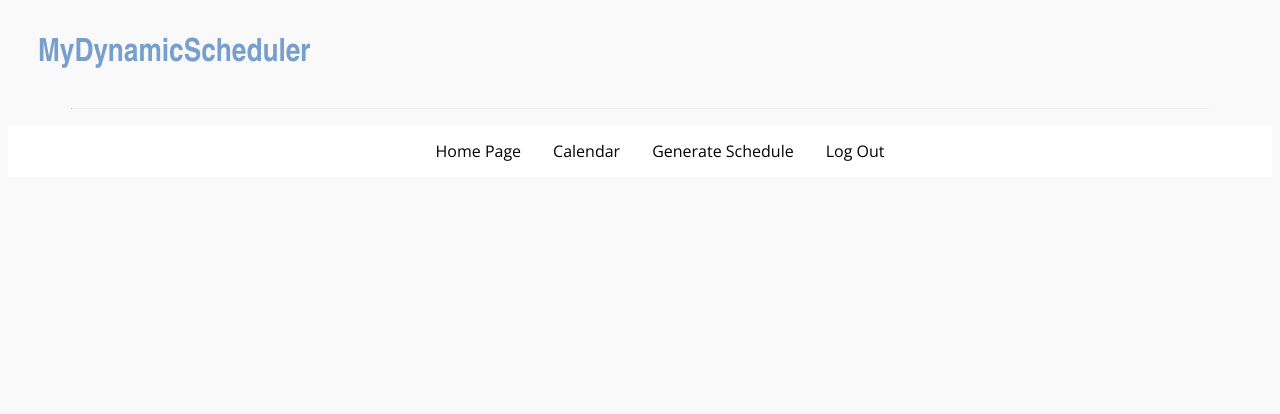
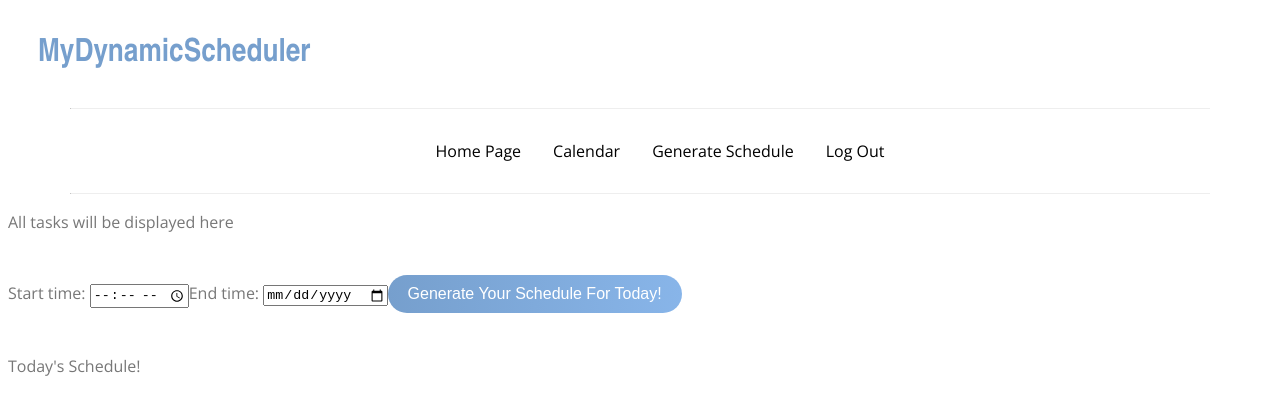
Before and after one commit to DerekMarshall855/MyDynamicScheduler, a React (Create React App) app in the folder my-dynamic-scheduler/: page /generate-schedule in a window 1280 px wide. Shown: the top 414 px of the page. Built offline with nearby package versions, Linux system fonts and the light colour scheme.

Commit message:
css stuff and schedule component

```diff
--- a/my-dynamic-scheduler/public/styles.css
+++ b/my-dynamic-scheduler/public/styles.css
@@ -2,6 +2,85 @@
 
 @import url(https://fonts.googleapis.com/css?family=Open+Sans:300,400,700);
 @import url(https://fonts.googleapis.com/icon?family=Material+Icons);
+
+/* VARIABLES */
+
+:root {
+  --main-color: #769fcd;
+  --main2-color: #b9d7ea;
+  --main3-color:   #d6e6f2;
+  --main4-color: #f7fbfc;
+  --text-color: #777;
+  --text-color-light: #ccc;
+  --border-color: #eee;
+  --cell-color: #f9f9f9;
+  --neutral-color: #fff;
+}
+
+/* GENERAL */
+
+body {
+  font-family: 'Open Sans', 'Helvetica Neue', 'Helvetica', 'Arial', sans-serif;
+  font-size: 1em;
+  font-weight: 300;
+  line-height: 1.5;
+  color: var(--text-color);
+  background: var(--neutral-color);
+}
+
+button{
+cursor: pointer;
+border: 0;
+border-radius: 5em;
+outline-width: thin;
+outline-color: #555555;;
+color: #fff;
+background: linear-gradient(to right,#769fcd,#88b5e9);
+padding: 10px 20px;
+margin: 25px 0px;
+font-size: 16px;
+}
+
+hr {
+  border-top: rgb(73, 73, 73);
+  width: 90%;
+}
+
+
+/*Website Name*/
+.name {
+  margin: 30px 30px;
+  color: var(--main-color);
+  font-family: 'Arial Narrow', sans-serif;
+}
+
+/* The navbar container */
+.topnav {
+  position: relative;
+  background-color: white;
+  text-align: center;
+}
+
+.topnav li {
+  display: inline-block;
+  background-color: white;
+
+}
+
+/* Navbar links */
+.topnav a {
+display: block;
+color: black;
+text-align: center;
+padding: 14px 16px;
+text-decoration: none;
+}
+
+/* Links - change color on hover */
+.topnav a:hover {
+background-color: #b9d7ea;
+color: black;
+}
 
 .icon {
   font-family: 'Material Icons', serif;
@@ -22,59 +101,14 @@
 }
 
 
-/* VARIABLES */
+/*Home page*/
 
-:root {
-  --main-color: #769fcd;
-  --text-color: #777;
-  --text-color-light: #ccc;
-  --border-color: #eee;
-  --bg-color: #f9f9f9;
-  --neutral-color: #fff;
+.Home-container {
+  background-color: var(--main4-color);
 }
 
 
-/* GENERAL */
-
-* {
-  box-sizing: border-box;
-}
-
-body {
-    font-family: 'Open Sans', 'Helvetica Neue', 'Helvetica', 'Arial', sans-serif;
-    font-size: 1em;
-    font-weight: 300;
-    line-height: 1.5;
-    color: var(--text-color);
-    background: var(--bg-color);
-    position: relative;
-}
-
-.header {
-  background-color: #f7fbfc;
-  /* text-align: center; */
-  padding: 20px;
-}
-/*Website Name*/
-hr {
-  border-top: 30px rgb(73, 73, 73);
-  width: 90%;
-}
-.name{
-  margin: 30px 30px;
-  color:#769fcd;
-  font-family: 'Arial Narrow', sans-serif;
-}
-
-main {
-  display: block;
-  margin: 0 auto;
-  margin-top: 5em;
-  max-width: 50em;
-}
-
-
-/* GRID */
+/* Calendar GRID */
 
 .row {
   margin: 0;
@@ -128,6 +162,7 @@ main {
   padding: 1.5em 0;
   border-bottom: 1px solid var(--border-color);
   color: var(--main-color);
+  background-color: #f7fbfc;
 }
 
 .calendar .header .icon {
@@ -152,7 +187,7 @@ main {
 .calendar .days {
   text-transform: uppercase;
   font-weight: 600;
-  color:  #b9d7ea;
+  color: var(--main2-color);
   font-size: 70%;
   padding: .75em 0;
   border-bottom: 1px solid var(--border-color);
@@ -166,10 +201,11 @@ main {
   cursor: pointer;
   background: var(--neutral-color);
   transition: 0.25s ease-out;
+  box-sizing: border-box;
 }
 
 .calendar .body .cell:hover {
-  background: var(--bg-color);
+  background: var(--cell-color);
   transition: 0.5s ease-out;
 }
 
@@ -219,7 +255,7 @@ main {
   box-shadow: 0px 11px 35px 2px rgba(0, 0, 0, 0.14);
   padding: 35px 50px;
   text-align: center;
-    background-color: #d6e6f2;
+  background-color: var(--main3-color);
   margin: 100px auto;
   font-family:'Gill Sans', sans-serif;
   width: 400px;
@@ -227,7 +263,7 @@ main {
 
 .Login h1{
     padding: 20px;
-    color: #769fcd;
+    color: var(--main-color);
     font-weight: bold;
     font-size: 23px;
 }
@@ -235,12 +271,17 @@ main {
 .Login form{
     padding-bottom: 30px;
 }
+.Login table{
+  width: 80%;
+  margin: 0 50px;
+}
 
 .Login label{
     font-weight: 700;
     font-size: 14px;
     letter-spacing: 0.5px;
     color: #555555;
+    text-align: end;
 }
 
 .Login input[type=text]{
@@ -249,7 +290,7 @@ main {
     border-radius: 20px;
     outline: none;
     padding: 10px;
-    margin: 10px 5px;
+    margin: 10px 0;
 
 }
 
@@ -278,31 +319,15 @@ main {
   color: #555555;
 }
 
-
-/* The navbar container */
-.topnav {
-  position: relative;
-  background-color: white;
-  text-align: center;
+/*Schedule*/
+.ScheduleGenerator .body .row {
+  border-bottom: 1px solid var(--border-color);
 }
 
-.topnav li {
-  display: inline-block;
-  background-color: white;
+/*Logout form*/
 
+.Logout-container{
+  text-align: center;
+  background-color: var(--main4-color);
+  padding: 10px 200px 100px 200px;
 }
-
-/* Navbar links */
-.topnav a {
-display: block;
-color: black;
-text-align: center;
-padding: 14px 16px;
-text-decoration: none;
-}
-
-/* Links - change color on hover */
-.topnav a:hover {
-background-color: #b9d7ea;
-color: black;
-}
--- a/my-dynamic-scheduler/src/components/Calendar.jsx
+++ b/my-dynamic-scheduler/src/components/Calendar.jsx
@@ -39,6 +39,7 @@ class Calendar extends React.Component {
         }
         return <div className="days row">{days}</div>;
     }
+
     renderCells(){
         const { currentMonth, selectedDate } = this.state;
 
--- a/my-dynamic-scheduler/src/components/LoginForm.jsx
+++ b/my-dynamic-scheduler/src/components/LoginForm.jsx
@@ -48,12 +48,12 @@ class LoginForm extends React.Component{
                             <td><label>Password: </label></td>
                             <td><input type="text" value={this.state.password} onChange={this.handlePasswordChange} /></td>
                         </tr>
-                        <tr>
-                            <td><input type="checkbox" value="Remember"/></td>
-                            <td><label>Remember Me</label></td>
-                        </tr>
                     </tbody>
                 </table>
+                <div>
+                   <input type="checkbox" value="Remember"/>
+                    <label>Remember Me</label>
+                </div>
                 <button type="submit" value="Log In">Login</button>
             </form>
             <p>Don't have an account? Sign up here!</p>
--- a/my-dynamic-scheduler/src/components/Main.jsx
+++ b/my-dynamic-scheduler/src/components/Main.jsx
@@ -5,7 +5,7 @@ import Home from '../pages/Home';
 import Login from '../pages/Login';
 import Signup from '../pages/Signup';
 import CalendarPage from '../pages/CalendarPage';
-import ScheduleGenerator from '../pages/ScheduleGenerator';
+import ScheduleGeneratorPage from '../pages/ScheduleGeneratorPage';
 import Logout from '../pages/Logout';
 
 
@@ -17,7 +17,7 @@ const Main = () => {
             <Route exact path='/signup' component={Signup}></Route>
             <Route exact path='/calendar' component={CalendarPage}></Route>
             <Route exact path='/logout' component={Logout}></Route>
-            <Route exact path='/generate-schedule' component={ScheduleGenerator}></Route>
+            <Route exact path='/generate-schedule' component={ScheduleGeneratorPage}></Route>
         </Switch>
     );
 }
--- a/my-dynamic-scheduler/src/components/NavBar.jsx
+++ b/my-dynamic-scheduler/src/components/NavBar.jsx
@@ -10,6 +10,7 @@ const NavBar = () => {
                 <li><NavLink to="generate-schedule">Generate Schedule</NavLink></li>
                 <li><NavLink to="logout">Log Out</NavLink></li>
             </ul>
+            <hr></hr>
        </div>
     );
 }
--- /dev/null
+++ b/my-dynamic-scheduler/src/components/ScheduleGenerator.jsx
@@ -0,0 +1,70 @@
+import React from 'react';
+import {format, addMinutes} from "date-fns";
+
+class ScheduleGenerator extends React.Component{
+    state = {
+        startTime: "",
+        endTime: "",
+        currentDay: new Date()
+    };
+
+    getTimes = (e, arg) => {
+        if (arg === "startTime"){
+            this.setState({startTime: e.target.value});
+        }
+        else if (arg === "endTime"){
+            this.setState({endTime: e.target.value});
+        }
+
+    }
+
+    displayDaySchedule = (e) => {
+        e.preventDefault();
+        let todayDate = this.state.startTime;
+        const timeFormat = "HH:mm";
+        let times = [];
+        const rows =[];
+
+        for (let i = 30; i < 300; i+=30){
+            let formattedTime = format(todayDate, timeFormat);
+
+            times.push(
+                <div className="time row" key={todayDate}>
+                <span className="time">{formattedTime}</span>
+                </div>
+            );
+            todayDate = addMinutes(todayDate, 30);
+        }
+        rows.push(
+            <div className="row" key={todayDate}>
+                {times}
+            </div>
+        );
+        times = [];
+
+        return <div className="body">{rows}</div>
+    }
+
+
+    render(){
+        return (
+            <div className="ScheduleGenerator">
+                <p>All tasks will be displayed here</p>
+                <form onSubmit={this.displayDaySchedule}>
+                    <label>Start time: </label>
+                    <input type="time" name="startTime"  onChange={ (e) => this.getTimes(e, 'startTime')}/>
+                    <label>End time: </label>
+                    <input type="date" name="endTime" onChange={ (e) => this.getTimes(e, 'endTime')}/>
+                    <button type="submit">Generate Your Schedule For Today!</button>
+                </form>
+
+                <p>Today's Schedule!</p>
+                {/* {this.renderSchedule()} */}
+            </div>
+        );
+
+    }
+
+}
+
+export default ScheduleGenerator;
--- a/my-dynamic-scheduler/src/pages/Home.js
+++ b/my-dynamic-scheduler/src/pages/Home.js
@@ -12,6 +12,10 @@ class Home extends React.Component {
             <div className="Home">
                 <Header />
                 <NavBar />
+                <div className="Home-container">
+                    <h1>Welcome to MyDynamicScheduler!</h1>
+
+                </div>
             </div>
         );
     }
--- a/my-dynamic-scheduler/src/pages/Logout.js
+++ b/my-dynamic-scheduler/src/pages/Logout.js
@@ -16,9 +16,11 @@ class Logout extends React.Component {
             <div className="Logout">
                 <Header />
                 <NavBar />
-                <h1>Logout Page</h1>
-                <p>Are you sure you would like to logout?</p>
-                <button onClick={this.handleLogout}>YES</button>
+                <div className="Logout-container">
+                    <h1>Logout</h1>
+                    <p>Are you sure you would like to logout?</p>
+                    <button onClick={this.handleLogout}>YES</button>
+                </div>
             </div>
         );
     }
--- a/my-dynamic-scheduler/src/pages/ScheduleGenerator.js
+++ b/my-dynamic-scheduler/src/pages/ScheduleGeneratorPage.js
@@ -1,20 +1,22 @@
 import React from 'react';
 import NavBar from '../components/NavBar.jsx';
 import Header from '../components/Header.jsx';
+import ScheduleGenerator from '../components/ScheduleGenerator.jsx';
 
 
-class ScheduleGenerator extends React.Component {
+class ScheduleGeneratorPage extends React.Component {
 
 
 
     render() {
         return (
-            <div className="Home">
+            <div className="ScheduleGeneratorPage">
                 <Header />
                 <NavBar />
+                <ScheduleGenerator />
             </div>
         );
     }
 }
 
-export default ScheduleGenerator;
+export default ScheduleGeneratorPage;
```
Also changed, not shown: 1 other file (tests, documents, lock files or other folders). Lines whose indentation alone changed are shown as unchanged.
